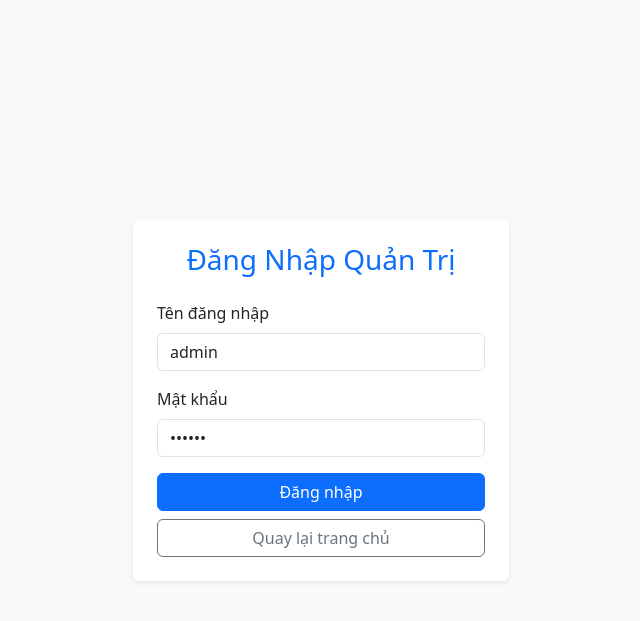
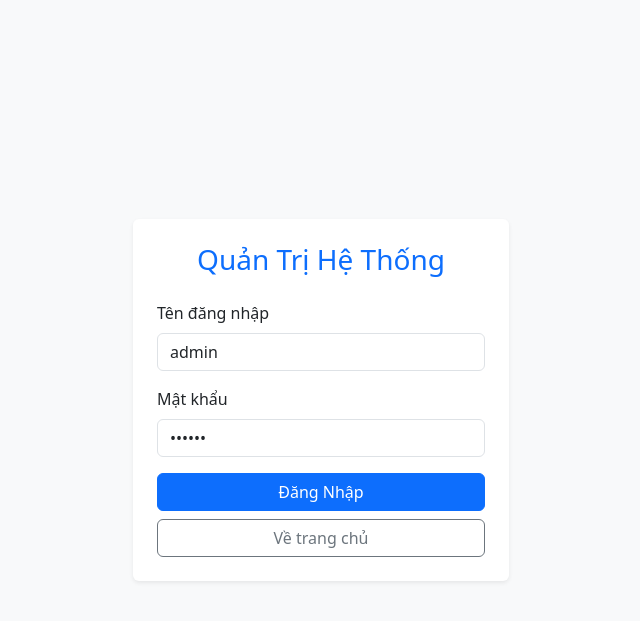
Before and after one commit to nemnguye269/PTPMMNM-CNTT-1811-NHO, a PHP site: page /login.php in a window 1280 px wide. Shown: the top 621 px of the page, without its empty margins (319-959 px from the left). Run offline with PHP 8.4, Linux system fonts and the light colour scheme.

Commit message:
Update login.php

```diff
--- a/login.php
+++ b/login.php
@@ -3,21 +3,23 @@ session_start();
 require_once __DIR__ . '/config/database.php';
 
 $error = '';
+
 if ($_SERVER['REQUEST_METHOD'] === 'POST') {
     $username = trim($_POST['username']);
     $password = trim($_POST['password']);
 
+    // Truy vấn tìm tài khoản theo username
     $stmt = $pdo->prepare("SELECT * FROM users WHERE username = ?");
     $stmt->execute([$username]);
     $user = $stmt->fetch(PDO::FETCH_ASSOC);
 
-    // Chấp nhận cả mật khẩu dạng thô '123456' hoặc mật khẩu đã mã hóa
-    if ($user && ($password === $user['password'] || password_verify($password, $user['password']))) {
+    // Kiểm tra tài khoản tồn tại và khớp mật khẩu thô
+    if ($user && $password === $user['password']) {
         $_SESSION['user'] = $user;
         header('Location: admin.php');
         exit;
     } else {
-        $error = 'Sai tên đăng nhập hoặc mật khẩu!';
+        $error = 'Tên đăng nhập hoặc mật khẩu không chính xác!';
     }
 }
 ?>
@@ -32,10 +34,10 @@ if ($_SERVER['REQUEST_METHOD'] === 'POST') {
     <div class="container" style="max-width: 400px;">
         <div class="card shadow-sm border-0">
             <div class="card-body p-4">
-                <h3 class="text-center mb-4 text-primary">Đăng Nhập Quản Trị</h3>
+                <h3 class="text-center mb-4 text-primary">Quản Trị Hệ Thống</h3>
 
                 <?php if (!empty($error)): ?>
-                    <div class="alert alert-danger"><?= $error ?></div>
+                    <div class="alert alert-danger py-2"><?= $error ?></div>
                 <?php endif; ?>
 
                 <form method="POST">
@@ -47,8 +49,8 @@ if ($_SERVER['REQUEST_METHOD'] === 'POST') {
                         <label class="form-label">Mật khẩu</label>
                         <input type="password" name="password" class="form-control" value="123456" required>
                     </div>
-                    <button type="submit" class="btn btn-primary w-100 mb-2">Đăng nhập</button>
-                    <a href="index.php" class="btn btn-outline-secondary w-100">Quay lại trang chủ</a>
+                    <button type="submit" class="btn btn-primary w-100 mb-2">Đăng Nhập</button>
+                    <a href="index.php" class="btn btn-outline-secondary w-100">Về trang chủ</a>
                 </form>
             </div>
         </div>
```
